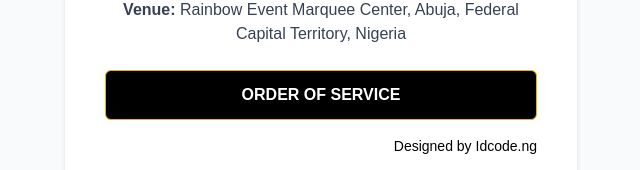
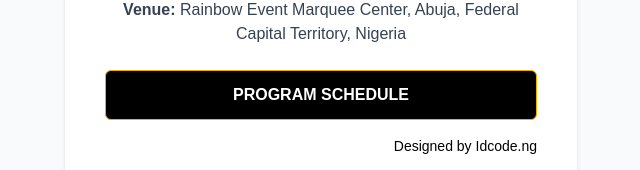
Before and after one commit to thatzerroguy/investonair-official, a Next.js app: page / in a window 1280 px wide. Shown: the part 546-716 px from the top of the page, without its empty margins (319-959 px from the left). Built offline with nearby package versions, Linux system fonts and the light colour scheme.

Commit message:
feat: heading

```diff
--- a/app/order-service/page.tsx
+++ b/app/order-service/page.tsx
@@ -32,7 +32,7 @@ export default function OrderServicePage() {
         <main className="flex flex-col items-center justify-center min-h-screen bg-gray-50 px-4 py-8">
             <div className="bg-white shadow-md rounded-lg p-6 w-full max-w-sm md:max-w-md lg:max-w-lg">
                 <h1 className="text-xl md:text-2xl font-bold text-yellow-600 mb-4 text-center">
-                    ORDER OF SERVICE
+                    PROGRAM SCHEDULE
                 </h1>
 
                 <h2 className="text-lg md:text-xl font-semibold text-gray-800 mb-2 text-center">
--- a/app/page.tsx
+++ b/app/page.tsx
@@ -86,7 +86,7 @@ export default function InvitationPage() {
                 onClick={handleOrderService}
                 className="w-full bg-black text-white font-semibold py-3 rounded-md border border-yellow-500 hover:bg-gray-900 active:bg-yellow-600 active:border-black transition"
             >
-              ORDER OF SERVICE
+              PROGRAM SCHEDULE
             </button>
           </div>
 
```
